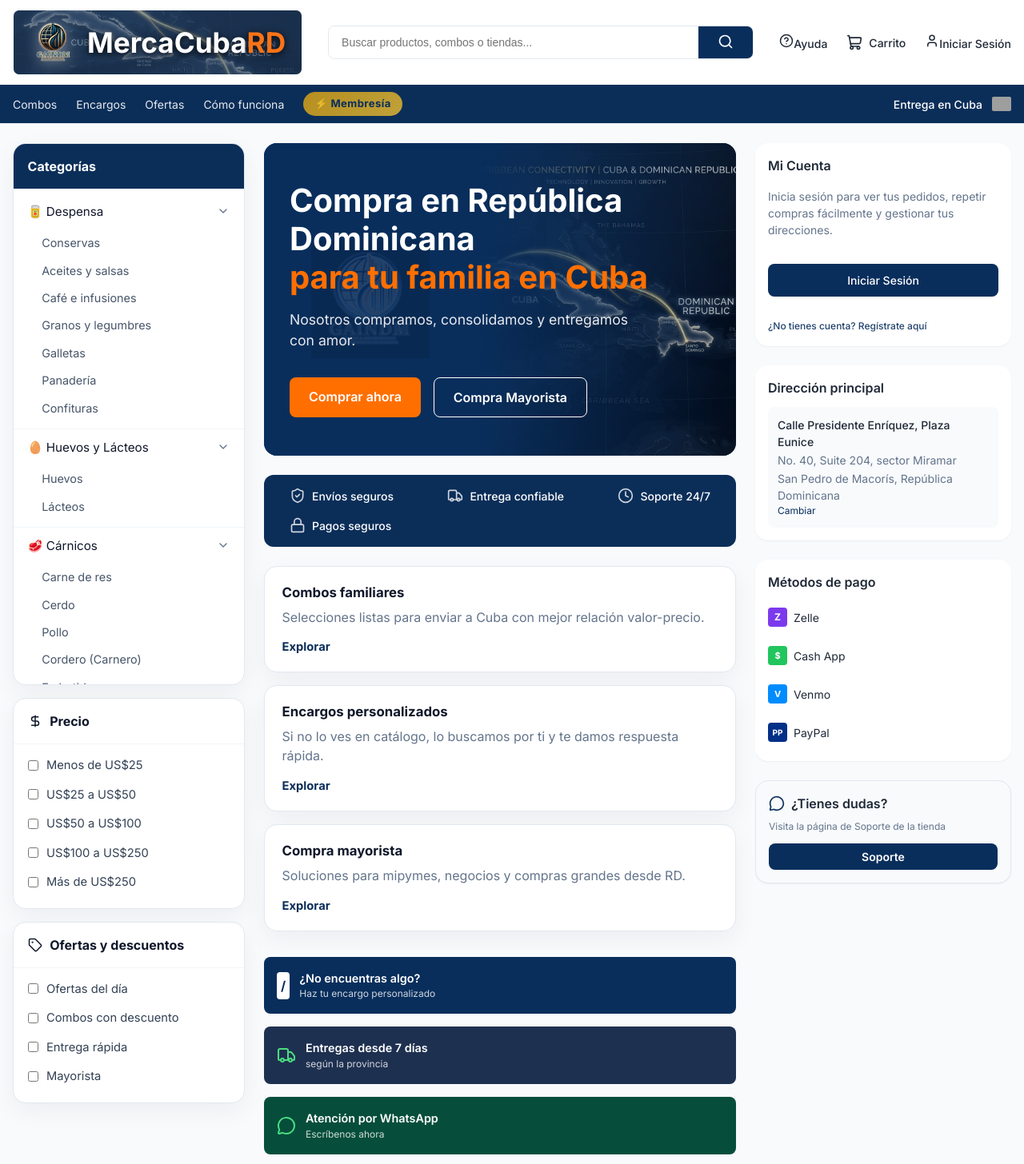
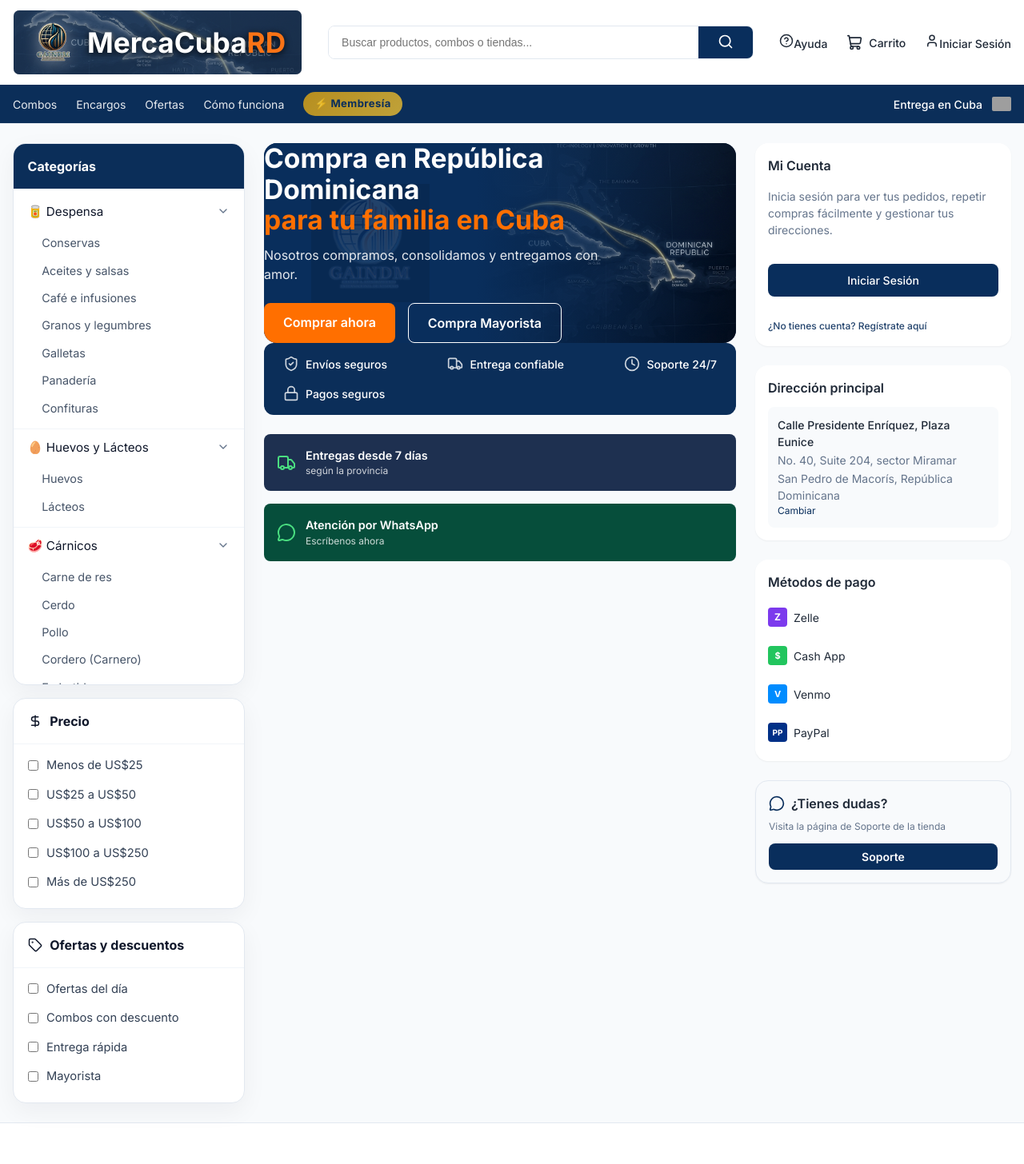
Before and after one commit to cyphercuba/mercacuba, a React (Vite) app: page / in a window 1280 px wide. Shown: the top 1456 px of the page at 80% size. Built offline with nearby package versions, Linux system fonts and the light colour scheme; no server answers; grey boxes are pictures that could not be loaded.

Commit message:
Simplify home and remove extra promo blocks

```diff
--- a/src/pages/Home.jsx
+++ b/src/pages/Home.jsx
@@ -145,7 +145,7 @@
               color: 'white',
               borderRadius: 'var(--border-radius-lg)',
               overflow: 'hidden',
-              marginBottom: 'var(--spacing-6)',
+              marginBottom: 'var(--spacing-5)',
             }}
           >
             <div
@@ -178,12 +178,12 @@
               }}
             ></div>
 
-            <div className="hero-container" style={{ position: 'relative', zIndex: 1, padding: 'var(--spacing-12) var(--spacing-8)' }}>
-              <h1 className="hero-title" style={{ fontSize: '2.5rem', fontWeight: 800, lineHeight: 1.2, marginBottom: 'var(--spacing-4)', maxWidth: '500px' }}>
+            <div className="hero-container" style={{ position: 'relative', zIndex: 1, padding: 'var(--spacing-8) var(--spacing-7)' }}>
+              <h1 className="hero-title" style={{ fontSize: '2.1rem', fontWeight: 800, lineHeight: 1.15, marginBottom: 'var(--spacing-3)', maxWidth: '480px' }}>
                 Compra en República Dominicana <br />
                 <span style={{ color: 'var(--color-accent)' }}>para tu familia en Cuba</span>
               </h1>
-              <p className="hero-desc" style={{ fontSize: '1.1rem', maxWidth: '450px', marginBottom: 'var(--spacing-8)', opacity: 0.9 }}>
+              <p className="hero-desc" style={{ fontSize: '1rem', maxWidth: '430px', marginBottom: 'var(--spacing-6)', opacity: 0.9 }}>
                 Nosotros compramos, consolidamos y entregamos con amor.
               </p>
 
@@ -202,7 +202,7 @@
             </div>
           </section>
 
-          <section style={{ backgroundColor: '#0b2e59', color: 'white', borderRadius: 'var(--border-radius-md)', padding: 'var(--spacing-4) var(--spacing-8)', marginBottom: 'var(--spacing-6)', display: 'flex', justifyContent: 'space-between', alignItems: 'center', flexWrap: 'wrap', gap: 'var(--spacing-4)' }}>
+          <section style={{ backgroundColor: '#0b2e59', color: 'white', borderRadius: 'var(--border-radius-md)', padding: 'var(--spacing-4) var(--spacing-6)', marginBottom: 'var(--spacing-6)', display: 'flex', justifyContent: 'space-between', alignItems: 'center', flexWrap: 'wrap', gap: 'var(--spacing-4)' }}>
             <div className="flex items-center gap-2" style={{ fontSize: '0.875rem', fontWeight: 500 }}>
               <ShieldCheck size={20} opacity={0.8} /> Envíos seguros
             </div>
@@ -217,34 +217,7 @@
             </div>
           </section>
 
-          <section style={{ display: 'grid', gap: '1rem', marginBottom: 'var(--spacing-8)' }}>
-            {featuredLinks.map((item) => (
-              <Link
-                key={item.title}
-                to={item.to}
-                style={{
-                  ...filterCardStyle,
-                  padding: '1.25rem 1.35rem',
-                  textDecoration: 'none',
-                  color: 'inherit',
-                  display: 'block',
-                }}
-              >
-                <div style={{ fontSize: '1.05rem', fontWeight: 800, color: '#0f172a', marginBottom: '0.35rem' }}>{item.title}</div>
-                <p style={{ color: '#64748b', marginBottom: '0.8rem' }}>{item.text}</p>
-                <span style={{ color: '#0b2e59', fontWeight: 700, fontSize: '0.92rem' }}>Explorar</span>
-              </Link>
-            ))}
-          </section>
-
           <div className="grid grid-cols-1 md:grid-cols-3 gap-4" style={{ marginBottom: 'var(--spacing-8)' }}>
-            <div style={{ backgroundColor: 'var(--color-brand-blue)', color: 'white', padding: 'var(--spacing-4)', borderRadius: 'var(--border-radius)', display: 'flex', alignItems: 'center', gap: 'var(--spacing-3)' }}>
-              <div style={{ backgroundColor: 'white', color: 'var(--color-brand-blue)', padding: '5px', borderRadius: '4px', fontWeight: 800 }}>/</div>
-              <div>
-                <h4 style={{ fontWeight: 600, fontSize: '0.9rem' }}>¿No encuentras algo?</h4>
-                <p style={{ fontSize: '0.75rem', opacity: 0.8 }}>Haz tu encargo personalizado</p>
-              </div>
-            </div>
             <div style={{ backgroundColor: '#1e3050', color: 'white', padding: 'var(--spacing-4)', borderRadius: 'var(--border-radius)', display: 'flex', alignItems: 'center', gap: 'var(--spacing-3)' }}>
               <Truck size={24} color="#4ade80" />
               <div>
```
